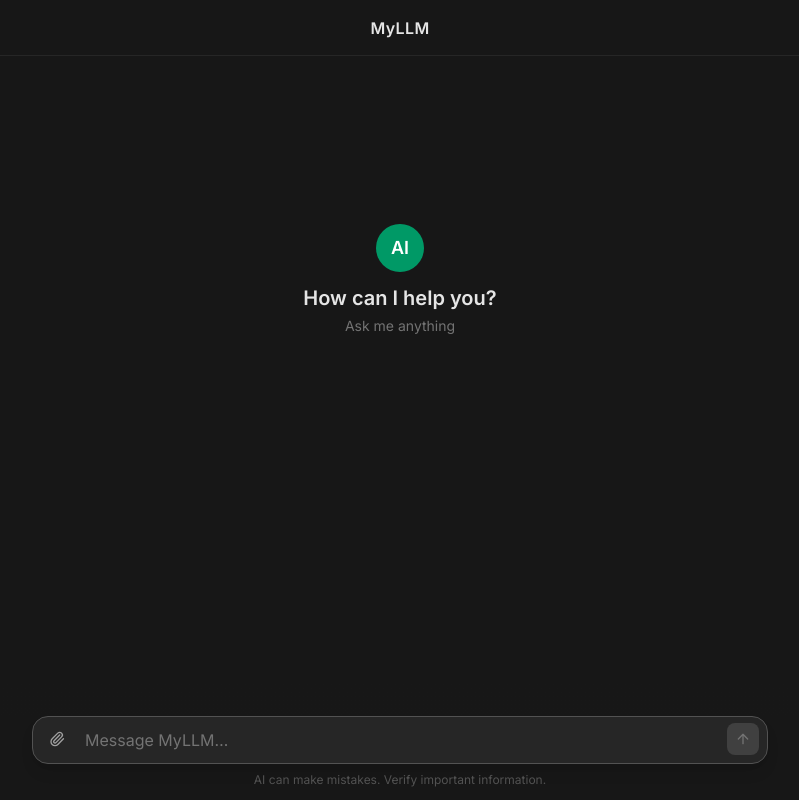
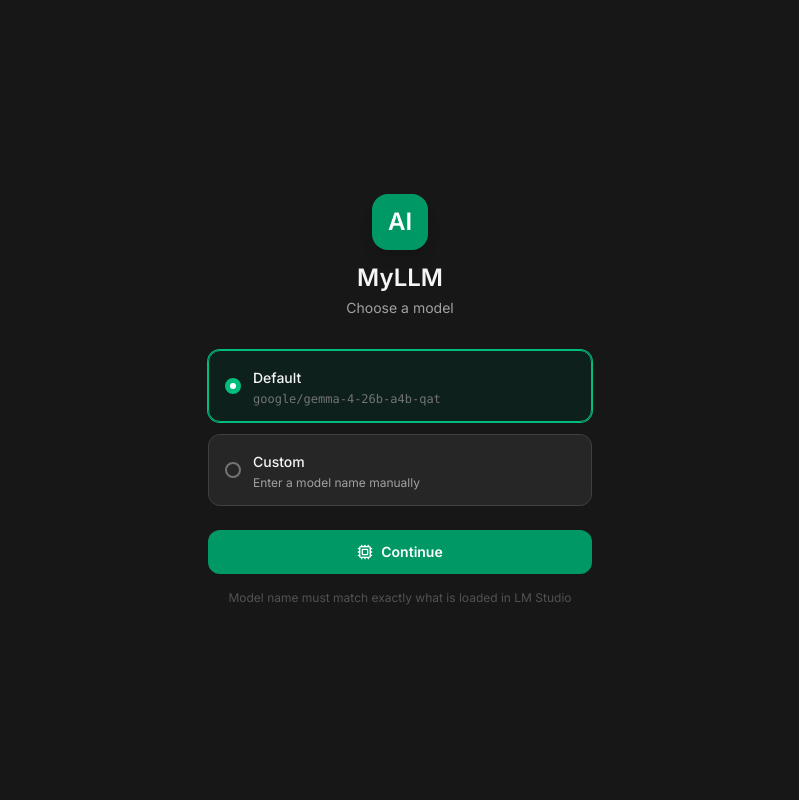
Before and after one commit to sshubhamk1/myLLM, a React (Vite) app: page / in a window 1280 px wide. Both pictures are taken after a click on the button "Connect". Shown: the whole page, without its empty margins (240-1039 px from the left). Built offline with nearby package versions, Linux system fonts and the light colour scheme.

Commit message:
Option added to select the model as well
Signed-off-by: Shubham Kumar <sshubhamk1@hotmail.com>

```diff
--- a/src/App.tsx
+++ b/src/App.tsx
@@ -1,13 +1,13 @@
 import { useState } from 'react'
 import BackendSelector from '@/components/BackendSelector'
+import ModelSelector from '@/components/ModelSelector'
 import ChatPage from '@/components/chat/ChatPage'
 
 export default function App() {
   const [baseUrl, setBaseUrl] = useState<string | null>(null)
+  const [model, setModel] = useState<string | null>(null)
 
-  if (!baseUrl) {
-    return <BackendSelector onSelect={setBaseUrl} />
-  }
-
-  return <ChatPage baseUrl={baseUrl} />
+  if (!baseUrl) return <BackendSelector onSelect={setBaseUrl} />
+  if (!model) return <ModelSelector onSelect={setModel} />
+  return <ChatPage baseUrl={baseUrl} model={model} />
 }
--- /dev/null
+++ b/src/components/ModelSelector.tsx
@@ -0,0 +1,133 @@
+import { useState } from 'react'
+import { Cpu } from 'lucide-react'
+import { DEFAULT_MODEL } from '@/config/api'
+import { cn } from '@/lib/utils'
+
+type OptionId = 'default' | 'custom'
+
+interface Props {
+  onSelect: (model: string) => void
+}
+
+export default function ModelSelector({ onSelect }: Props) {
+  const [selected, setSelected] = useState<OptionId>('default')
+  const [customModel, setCustomModel] = useState('')
+
+  const resolvedModel = selected === 'custom' ? customModel.trim() : DEFAULT_MODEL
+  const canConnect = selected !== 'custom' || customModel.trim().length > 0
+
+  const handleConnect = () => {
+    if (!canConnect) return
+    onSelect(resolvedModel)
+  }
+
+  return (
+    <div className="flex h-dvh flex-col items-center justify-center bg-neutral-900 px-4 pt-safe pb-safe">
+      <div className="mb-8 flex flex-col items-center gap-3">
+        <div className="flex h-14 w-14 items-center justify-center rounded-2xl bg-emerald-600 text-2xl font-bold text-white shadow-lg">
+          AI
+        </div>
+        <div className="text-center">
+          <h1 className="text-2xl font-semibold text-neutral-100">MyLLM</h1>
+          <p className="mt-1 text-sm text-neutral-400">Choose a model</p>
+        </div>
+      </div>
+
+      <div className="w-full max-w-sm space-y-3">
+        {/* Default option */}
+        <button
+          onClick={() => setSelected('default')}
+          className={cn(
+            'w-full rounded-xl border px-4 py-3.5 text-left transition-all duration-150',
+            selected === 'default'
+              ? 'border-emerald-500 bg-emerald-950/40 ring-1 ring-emerald-500'
+              : 'border-neutral-700 bg-neutral-800 hover:border-neutral-600',
+          )}
+        >
+          <div className="flex items-center gap-3">
+            <div className={cn(
+              'flex h-4 w-4 flex-shrink-0 items-center justify-center rounded-full border-2 transition-colors',
+              selected === 'default'
+                ? 'border-emerald-500 bg-emerald-500'
+                : 'border-neutral-500',
+            )}>
+              {selected === 'default' && (
+                <div className="h-1.5 w-1.5 rounded-full bg-white" />
+              )}
+            </div>
+            <div className="min-w-0 flex-1">
+              <span className="text-sm font-medium text-neutral-100">Default</span>
+              <p className="mt-0.5 truncate font-mono text-xs text-neutral-500">{DEFAULT_MODEL}</p>
+            </div>
+          </div>
+        </button>
+
+        {/* Custom option */}
+        <button
+          onClick={() => setSelected('custom')}
+          className={cn(
+            'w-full rounded-xl border px-4 py-3.5 text-left transition-all duration-150',
+            selected === 'custom'
+              ? 'border-emerald-500 bg-emerald-950/40 ring-1 ring-emerald-500'
+              : 'border-neutral-700 bg-neutral-800 hover:border-neutral-600',
+          )}
+        >
+          <div className="flex items-center gap-3">
+            <div className={cn(
+              'flex h-4 w-4 flex-shrink-0 items-center justify-center rounded-full border-2 transition-colors',
+              selected === 'custom'
+                ? 'border-emerald-500 bg-emerald-500'
+                : 'border-neutral-500',
+            )}>
+              {selected === 'custom' && (
+                <div className="h-1.5 w-1.5 rounded-full bg-white" />
+              )}
+            </div>
+            <div className="min-w-0 flex-1">
+              <span className="text-sm font-medium text-neutral-100">Custom</span>
+              <p className="mt-0.5 text-xs text-neutral-400">Enter a model name manually</p>
+            </div>
+          </div>
+
+          {selected === 'custom' && (
+            <div className="mt-3" onClick={e => e.stopPropagation()}>
+              <input
+                type="text"
+                value={customModel}
+                onChange={e => setCustomModel(e.target.value)}
+                onKeyDown={e => e.key === 'Enter' && handleConnect()}
+                placeholder="e.g. meta-llama/Llama-3.1-8B-Instruct"
+                autoFocus
+                className={cn(
+                  'w-full rounded-lg border bg-neutral-900 px-3 py-2',
+                  'font-mono text-sm text-neutral-100 placeholder-neutral-600',
+                  'border-neutral-600 focus:border-emerald-500 focus:outline-none focus:ring-1 focus:ring-emerald-500',
+                )}
+              />
+            </div>
+          )}
+        </button>
+      </div>
+
+      <div className="mt-6 w-full max-w-sm">
+        <button
+          onClick={handleConnect}
+          disabled={!canConnect}
+          className={cn(
+            'flex w-full items-center justify-center gap-2 rounded-xl py-3 text-sm font-semibold transition-all duration-150',
+            canConnect
+              ? 'bg-emerald-600 text-white hover:bg-emerald-500 active:scale-[0.98]'
+              : 'cursor-not-allowed bg-neutral-700 text-neutral-500',
+          )}
+        >
+          <Cpu size={16} />
+          Continue
+        </button>
+      </div>
+
+      <p className="mt-4 text-center text-xs text-neutral-600">
+        Model name must match exactly what is loaded in LM Studio
+      </p>
+    </div>
+  )
+}
--- a/src/components/chat/ChatPage.tsx
+++ b/src/components/chat/ChatPage.tsx
@@ -8,9 +8,10 @@
 
 interface Props {
   baseUrl: string
+  model: string
 }
 
-export default function ChatPage({ baseUrl }: Props) {
+export default function ChatPage({ baseUrl, model }: Props) {
   const [messages, setMessages] = useState<Message[]>([])
   const [streamingContent, setStreamingContent] = useState('')
   const [inputValue, setInputValue] = useState('')
@@ -22,6 +23,7 @@
 
   const { sendMessage, stopStream, isStreaming } = useSSEStream({
     baseUrl,
+    model,
     onToken: useCallback((token: string) => {
       streamingContentRef.current += token
       setStreamingContent(streamingContentRef.current)
--- a/src/config/api.ts
+++ b/src/config/api.ts
@@ -31,9 +31,9 @@
   return parts
 }
 
-export function buildChatRequest(messages: Message[]) {
+export function buildChatRequest(messages: Message[], model: string = DEFAULT_MODEL) {
   return {
-    model: DEFAULT_MODEL,
+    model,
     messages: messages.map(m => ({ role: m.role, content: buildContent(m) })),
     stream: true,
   }
--- a/src/hooks/useSSEStream.ts
+++ b/src/hooks/useSSEStream.ts
@@ -8,9 +8,10 @@
   onDone: () => void
   onError: (err: Error) => void
   baseUrl: string
+  model: string
 }
 
-export function useSSEStream({ onToken, onDone, onError, baseUrl }: Callbacks) {
+export function useSSEStream({ onToken, onDone, onError, baseUrl, model }: Callbacks) {
   const [isStreaming, setIsStreaming] = useState(false)
   const abortRef = useRef<AbortController | null>(null)
 
@@ -22,7 +23,7 @@
       await fetchEventSource(`${baseUrl}/v1/chat/completions`, {
         method: 'POST',
         headers: { 'Content-Type': 'application/json' },
-        body: JSON.stringify(buildChatRequest(messages)),
+        body: JSON.stringify(buildChatRequest(messages, model)),
         signal: abortRef.current.signal,
         openWhenHidden: true,
         onmessage(ev) {
```
